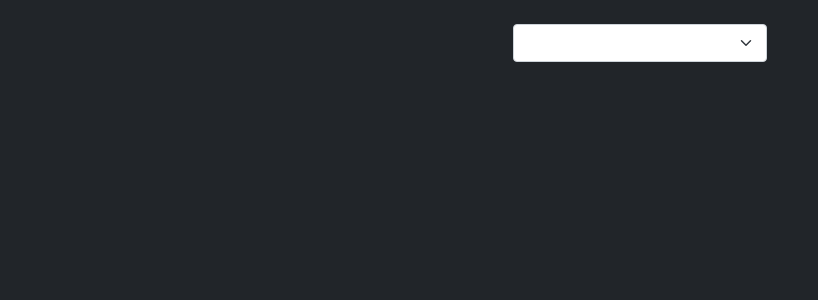
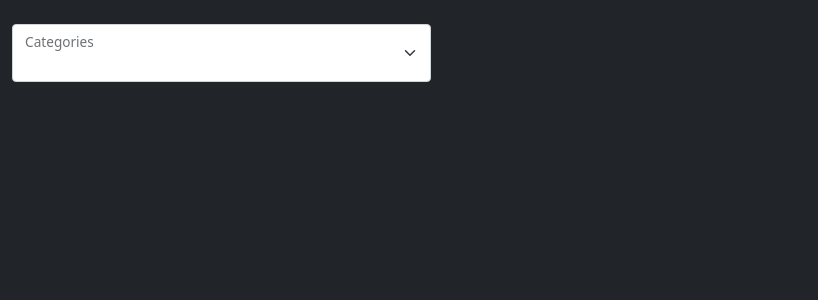
Before and after one commit to Akimori-236/bandLibCatalogue, a Flask app: page / in a window 1280 px wide. Shown: the part 66-366 px from the top of the page, without its empty margins (0-818 px from the left). Run offline with Flask 2, Linux system fonts and the light colour scheme.

Commit message:
trying to fix index

```diff
--- a/elitelibFlask/templates/index.html
+++ b/elitelibFlask/templates/index.html
@@ -16,10 +16,11 @@
 
     <!-- CATEGORY SELECTOR -->
     <div class="mb-3">
-        <div class="">
-            <select class="form-select w-auto mx-auto d-block" id="categoryList" onchange="selectCategory();">
-            <!--populated on load-->
+        <div class="form-floating col-4">
+            <select class="form-select" id="categoryList" onchange="selectCategory();">
+                <!-- Options populated on load -->
             </select>
+            <label for="categoryList" class="form-label">Categories</label>
         </div>
     </div>
 
```
